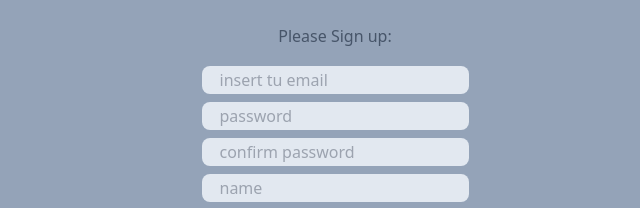
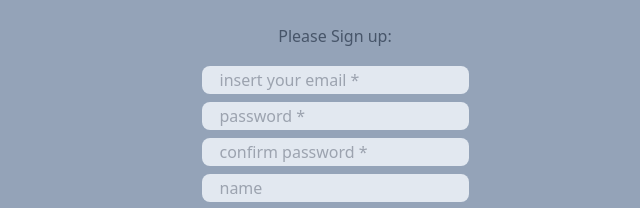
Before and after one commit to LionelSebastian/IronHack-Final-Project, a Vue app: page /signup in a window 1280 px wide. Shown: the part 270-478 px from the top of the page, without its empty margins (305-945 px from the left). Built offline with nearby package versions, Linux system fonts and the light colour scheme.

Commit message:
feat:sign up

```diff
--- a/src/components/SignUp.vue
+++ b/src/components/SignUp.vue
@@ -6,16 +6,18 @@
   <h1 class="text-slate-600">Please Sign up:</h1>
   <form class="mx-auto my-3.5  text-center" @submit.prevent="register()">
     <input
+    required
     type="email"
-    placeholder="insert tu email"
+    placeholder="insert your email *"
     v-model="newUser"
     class="rounded-lg my-1 px-4 bg-slate-200"
     />
     <br />
-    <input class="rounded-lg w-1/8 my-1 px-4 bg-slate-200" type="password" placeholder="password" v-model="newPassword" />
+    <input required class="rounded-lg w-1/8 my-1 px-4 bg-slate-200" type="password" placeholder="password *" v-model="newPassword" />
     <br />
-    <input class="rounded-lg w-1/8 my-1 px-4 bg-slate-200" type="password" placeholder="confirm password" v-model="newPassword2" />
-    <br />    <input class="rounded-lg w-1/8 my-1 px-4 bg-slate-200" type="text" placeholder="name" v-model="firstName" />
+    <input required class="rounded-lg w-1/8 my-1 px-4 bg-slate-200" type="password" placeholder="confirm password *" v-model="newPassword2" />
+    <br />
+    <input class="rounded-lg w-1/8 my-1 px-4 bg-slate-200" type="text" placeholder="name" v-model="firstName" />
     <br />
     <input class="rounded-lg w-1/8 my-1 px-4 bg-slate-200" type="text" placeholder="phone number" v-model="phone" />
     <br />
```
